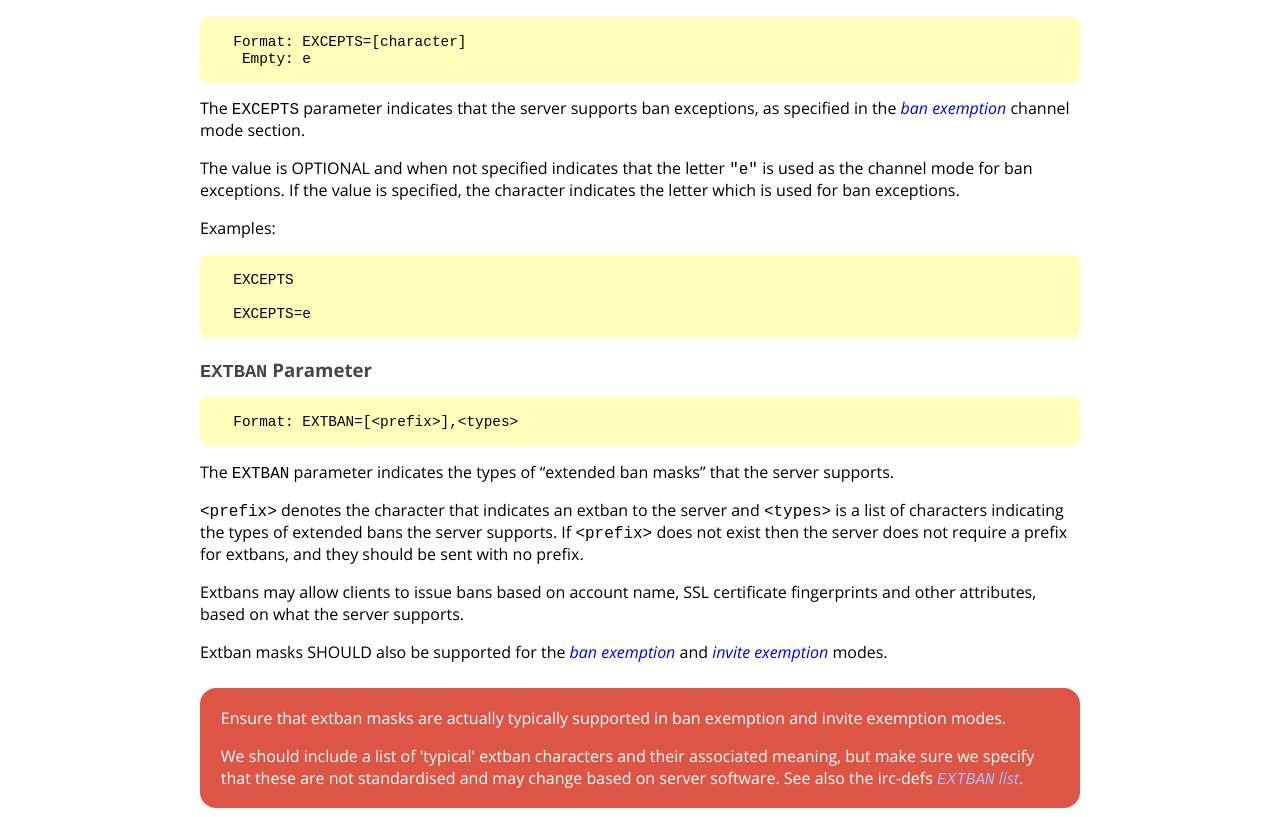
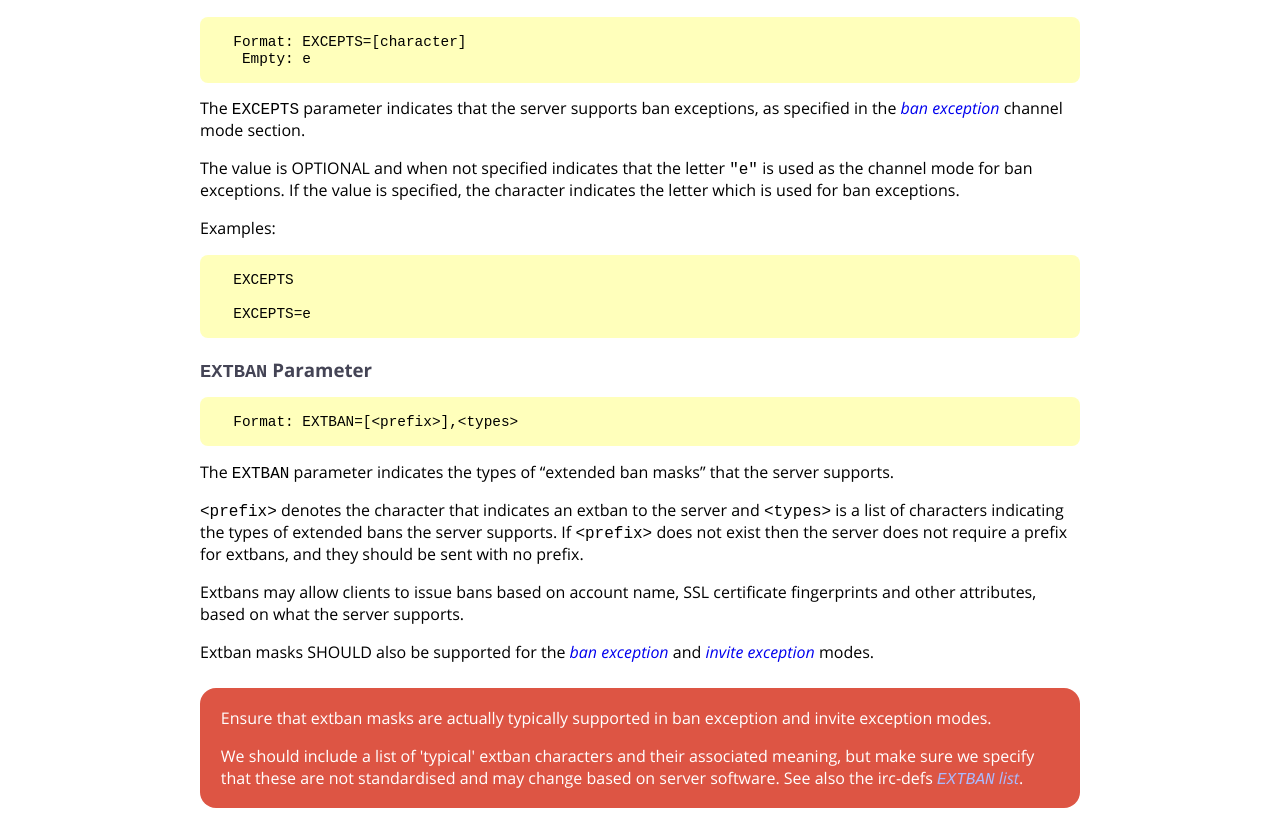
Before and after one commit to ircdocs/modern-irc, a Jekyll site: the page built from index.md, in a window 1280 px wide and 1400 px high, scrolled down 88508 px. Shown: the part 163-980 px from the top of the window. Built offline with Jekyll 4.4.1, drawn with Linux system fonts in a browser that asks for light colours; the table of contents is made by our own code; some of the changed text lies outside the part shown.

Commit message:
Fix inconsistencies and broken internal links by renaming 'exemption' to 'exception'.

```diff
--- a/_includes/messages/channel.md
+++ b/_includes/messages/channel.md
@@ -20,7 +20,7 @@ If a client's `JOIN` command to the server is successful, the server MUST send,
 2. The channel's topic (with {% numeric RPL_TOPIC %} and optionally {% numeric RPL_TOPICWHOTIME %}), and no message if the channel does not have a topic.
 3. A list of users currently joined to the channel (with one or more {% numeric RPL_NAMREPLY %} numerics followed by a single {% numeric RPL_ENDOFNAMES %} numeric). These `RPL_NAMREPLY` messages sent by the server MUST include the requesting client that has just joined the channel.
 
-The [key](#key-channel-mode), [client limit](#client-limit-channel-mode) , [ban](#ban-channel-mode) - [exemption](#ban-exemption-channel-mode), [invite-only](#invite-only-channel-mode) - [exemption](#invite-exemption-channel-mode), and other (depending on server software) channel modes affect whether or not a given client may join a channel. More information on each of these modes and how they affect the `JOIN` command is available in their respective sections.
+The [key](#key-channel-mode), [client limit](#client-limit-channel-mode) , [ban](#ban-channel-mode) - [exception](#ban-exception-channel-mode), [invite-only](#invite-only-channel-mode) - [exception](#invite-exception-channel-mode), and other (depending on server software) channel modes affect whether or not a given client may join a channel. More information on each of these modes and how they affect the `JOIN` command is available in their respective sections.
 
 Servers MAY restrict the number of channels a client may be joined to at one time. This limit SHOULD be defined in the {% isupport CHANLIMIT %} `RPL_ISUPPORT` parameter. If the client cannot join this channel because they would be over their limit, they will receive an {% numeric ERR_TOOMANYCHANNELS %} reply and the command will fail.
 
--- a/_includes/messages/messages.md
+++ b/_includes/messages/messages.md
@@ -5,7 +5,7 @@
 
 The `PRIVMSG` command is used to send private messages between users, as well as to send messages to channels. `<target>` is the nickname of a client or the name of a channel.
 
-If `<target>` is a channel name and the client is [banned](#ban-channel-mode) and not covered by a [ban exemption](#ban-exemption-channel-mode), the message will not be delivered and the command will silently fail. Channels with the [moderated](#moderated-channel-mode) mode active may block messages from certain users. Other channel modes may affect the delivery of the message or cause the message to be modified before delivery, and these modes are defined by the server software and configuration being used.
+If `<target>` is a channel name and the client is [banned](#ban-channel-mode) and not covered by a [ban exception](#ban-exception-channel-mode), the message will not be delivered and the command will silently fail. Channels with the [moderated](#moderated-channel-mode) mode active may block messages from certain users. Other channel modes may affect the delivery of the message or cause the message to be modified before delivery, and these modes are defined by the server software and configuration being used.
 
 If a message cannot be delivered to a channel, the server SHOULD respond with an {% numeric ERR_CANNOTSENDTOCHAN %} numeric to let the user know that this message could not be delivered.
 
--- a/_includes/modern-appendix.md
+++ b/_includes/modern-appendix.md
@@ -83,7 +83,7 @@ This mode is standard, and the mode letter used for it is `"+b"`.
 
 This channel mode controls a list of client masks that are 'banned' from joining or speaking in the channel. If this mode has values, each of these values should be a client mask.
 
-If this mode is set on a channel, and a client sends a `JOIN` request for this channel, their nickmask (the combination of `nick!user@host`) is compared with each banned client mask set with this mode. If they match one of these banned masks, they will receive an {% numeric ERR_BANNEDFROMCHAN %} reply and the `JOIN` command will fail. See the [ban exemption](#ban-exemption-channel-mode) mode for more details.
+If this mode is set on a channel, and a client sends a `JOIN` request for this channel, their nickmask (the combination of `nick!user@host`) is compared with each banned client mask set with this mode. If they match one of these banned masks, they will receive an {% numeric ERR_BANNEDFROMCHAN %} reply and the `JOIN` command will fail. See the [ban exception](#ban-exception-channel-mode) mode for more details.
 
 ### Exception Channel Mode
 
@@ -870,13 +870,13 @@ Indicates that a mode character used by a client is not recognized by the server
 
       "<client> <channel> :Cannot join channel (+i)"
 
-Returned to indicate that a {% message JOIN %} command failed because the channel is set to [invite-only] mode and the client has not been [invited](#invite-message) to the channel or had an [invite exemption](#invite-exemption-channel-mode) set for them. The text used in the last param of this message may vary.
+Returned to indicate that a {% message JOIN %} command failed because the channel is set to [invite-only] mode and the client has not been [invited](#invite-message) to the channel or had an [invite exception](#invite-exception-channel-mode) set for them. The text used in the last param of this message may vary.
 
 {% numericheader ERR_BANNEDFROMCHAN %}
 
       "<client> <channel> :Cannot join channel (+b)"
 
-Returned to indicate that a {% message JOIN %} command failed because the client has been [banned](#ban-channel-mode) from the channel and has not had a [ban exemption](#ban-exemption-channel-mode) set for them. The text used in the last param of this message may vary.
+Returned to indicate that a {% message JOIN %} command failed because the client has been [banned](#ban-channel-mode) from the channel and has not had a [ban exception](#ban-exception-channel-mode) set for them. The text used in the last param of this message may vary.
 
 {% numericheader ERR_BADCHANNELKEY %}
 
@@ -1244,7 +1244,7 @@ Examples:
       Format: EXCEPTS=[character]
        Empty: e
 
-The `EXCEPTS` parameter indicates that the server supports ban exceptions, as specified in the [ban exemption](#ban-exemption-channel-mode) channel mode section.
+The `EXCEPTS` parameter indicates that the server supports ban exceptions, as specified in the [ban exception](#ban-exception-channel-mode) channel mode section.
 
 The value is OPTIONAL and when not specified indicates that the letter `"e"` is used as the channel mode for ban exceptions. If the value is specified, the character indicates the letter which is used for ban exceptions.
 
@@ -1264,10 +1264,10 @@ The `EXTBAN` parameter indicates the types of "extended ban masks" that the serv
 
 Extbans may allow clients to issue bans based on account name, SSL certificate fingerprints and other attributes, based on what the server supports.
 
-Extban masks SHOULD also be supported for the [ban exemption](#ban-exemption-channel-mode) and [invite exemption](#invite-exemption-channel-mode) modes.
+Extban masks SHOULD also be supported for the [ban exception](#ban-exception-channel-mode) and [invite exception](#invite-exception-channel-mode) modes.
 
 <div class="warning">
-    <p>Ensure that extban masks are actually typically supported in ban exemption and invite exemption modes.</p>
+    <p>Ensure that extban masks are actually typically supported in ban exception and invite exception modes.</p>
 
     <p>We should include a list of 'typical' extban characters and their associated meaning, but make sure we specify that these are not standardised and may change based on server software. See also the irc-defs <a href="https://defs.ircdocs.horse/defs/extbans.html"><code>EXTBAN</code> list</a>.</p>
 </div>
@@ -1301,7 +1301,7 @@ Examples:
       Format: INVEX=[character]
        Empty: I
 
-The `INVEX` parameter indicates that the server supports invite exceptions, as specified in the [invite exemption](#invite-exemption-channel-mode) channel mode section.
+The `INVEX` parameter indicates that the server supports invite exceptions, as specified in the [invite exception](#invite-exception-channel-mode) channel mode section.
 
 The value is OPTIONAL and when not specified indicates that the letter `"I"` is used as the channel mode for invite exceptions. If the value is specified, the character indicates the letter which is used for invite exceptions.
 
```
